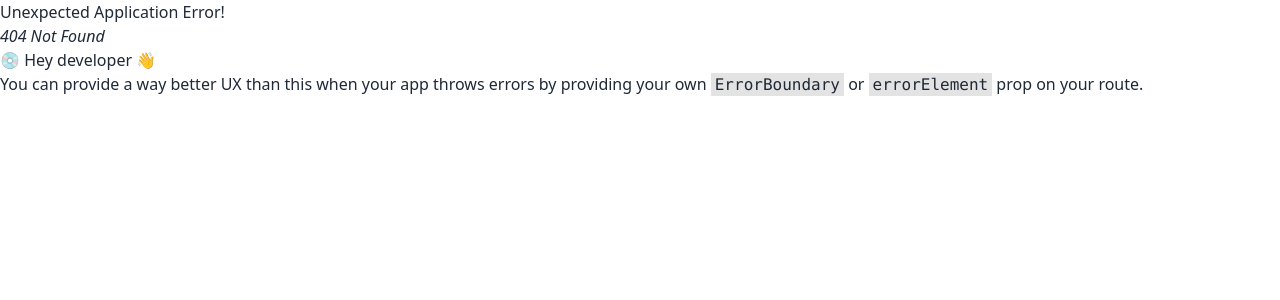
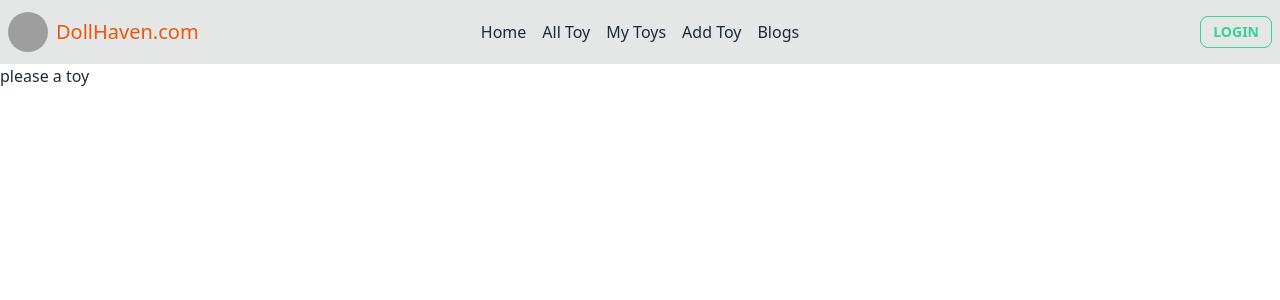
Before and after one commit to Nazmulhossain3/toy-market-client, a React (Vite) app: page /addToy in a window 1280 px wide. Before the commit this address had no page. Shown: the top 300 px of the page. Built offline with nearby package versions, Linux system fonts and the light colour scheme; grey boxes are pictures that could not be loaded.

Commit message:
navbar and router settung done

```diff
--- a/src/Home/Home/Home.jsx
+++ b/src/Home/Home/Home.jsx
@@ -1,9 +1,11 @@
 import React from 'react';
+import AllToys from '../../component/Pages/AllToys';
 
 const Home = () => {
     return (
         <div>
             <h2>this is home</h2>
+
         </div>
     );
 };
--- a/src/Home/Navbar.jsx
+++ b/src/Home/Navbar.jsx
@@ -1,35 +1,41 @@
 import React from 'react';
+import { Link } from 'react-router-dom';
 
 const Navbar = () => {
     return (
-        <div className="navbar bg-base-100">
+    <div className="navbar bg-base-300">
   <div className="navbar-start">
 
     <div className="dropdown">
       <label tabIndex={0} className="btn btn-ghost lg:hidden">
         <svg xmlns="http://www.w3.org/2000/svg" className="h-5 w-5" fill="none" viewBox="0 0 24 24" stroke="currentColor"><path strokeLinecap="round" strokeLinejoin="round" strokeWidth="2" d="M4 6h16M4 12h8m-8 6h16" /></svg>
       </label>
-      <ul tabIndex={0} className="menu menu-compact dropdown-content mt-3 p-2 shadow bg-base-100 rounded-box w-52">
-      <li><a>Home</a></li>
-      <li><a>All Toys</a></li>
-      <li><a>My Toys</a></li>
-      <li><a>Add A Toy</a></li>
-      <li><a>Blogs</a></li>
+      <div tabIndex={0} className="menu menu-compact dropdown-content mt-3 p-2 shadow bg-base-100 rounded-box w-52">
+       <Link to='/'>Home</Link>
+       <Link to='/allToys'>All Toy</Link>
+      <Link to='/myToys'>My Toys</Link>
+       <Link to='/addToy'>Add Toy</Link>
+      <Link to='/blog'>Blogs</Link>
 
 
-      </ul>
+
+      </div>
     </div>
-    <a className="btn btn-ghost normal-case text-xl">daisyUI</a>
+    <div className='flex items-center gap-2'>
+    <img className='w-10 h-10 rounded-full' src="https://i.ibb.co/C9ZyF05/toy.jpg" alt="" />
+    <p className='text-orange-600 text-xl'>DollHaven.com</p>
+
+    </div>
   </div>
   <div className="navbar-center hidden lg:flex">
-    <ul className="menu menu-horizontal px-1">
-      <li><a>Home</a></li>
-      <li><a>All Toys</a></li>
-      <li><a>My Toys</a></li>
-      <li><a>Add A Toy</a></li>
-      <li><a>Blogs</a></li>
+    <div  className="gap-4 menu menu-horizontal px-1">
+      <Link to='/'>Home</Link>
+       <Link to='/allToys'>All Toy</Link>
+      <Link to='/myToys'>My Toys</Link>
+       <Link to='/addToy'>Add Toy</Link>
+      <Link to='/blog'>Blogs</Link>
 
-    </ul>
+    </div>
   </div>
   <div className="navbar-end">
   <button className="btn btn-sm btn-outline btn-success">Login</button>
--- /dev/null
+++ b/src/component/AddToy.jsx
@@ -0,0 +1,11 @@
+import React from 'react';
+
+const AddToy = () => {
+    return (
+        <div>
+            <h2>please a toy</h2>
+        </div>
+    );
+};
+
+export default AddToy;
--- /dev/null
+++ b/src/component/Pages/AllToys.jsx
@@ -0,0 +1,11 @@
+import React from 'react';
+
+const AllToys = () => {
+    return (
+        <div>
+            <h2>here is all toys</h2>
+        </div>
+    );
+};
+
+export default AllToys;
--- /dev/null
+++ b/src/component/Pages/Blogs.jsx
@@ -0,0 +1,11 @@
+import React from 'react';
+
+const Blogs = () => {
+    return (
+        <div>
+            <h2>This is blog</h2>
+        </div>
+    );
+};
+
+export default Blogs;
--- /dev/null
+++ b/src/component/Pages/Mytoys.jsx
@@ -0,0 +1,11 @@
+import React from 'react';
+
+const Mytoys = () => {
+    return (
+        <div>
+            <h2>here is my toys</h2>
+        </div>
+    );
+};
+
+export default Mytoys;
```
Also changed, not shown: src/main.jsx (+21 -0 lines).
